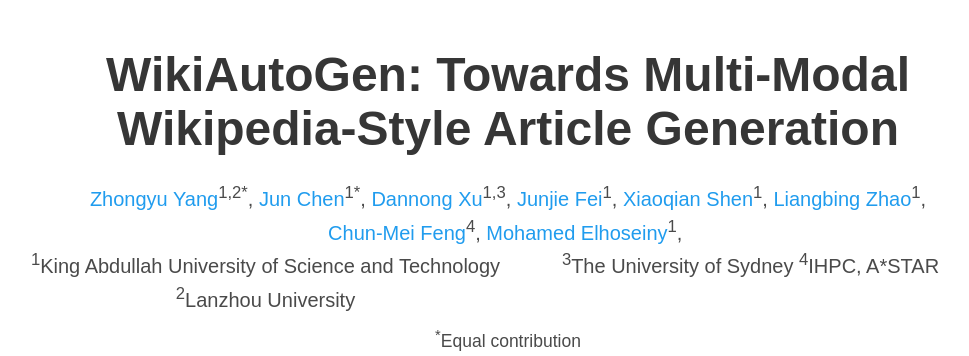
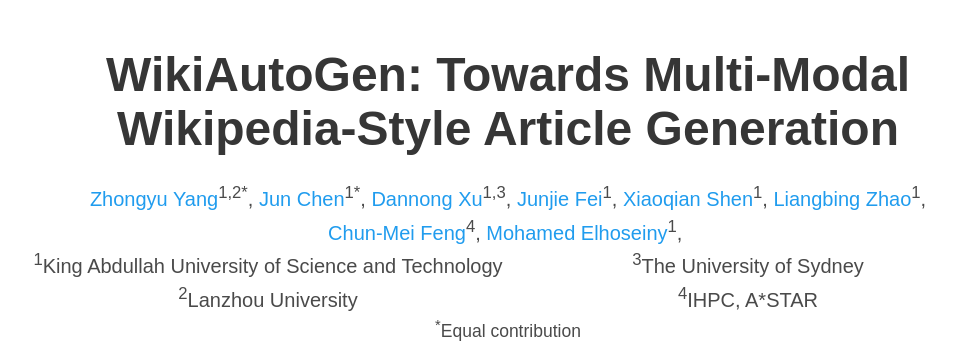
Before and after one commit to wikiautogen/wikiautogen.github.io, a plain HTML site: page index.html in a window 1280 px wide. Shown: the top 356 px of the page, without its empty margins (132-1101 px from the left). Drawn offline with nearby package versions, Linux system fonts and the light colour scheme; some icons are missing; a web font is replaced by a local one.

Commit message:
Update index.html

```diff
--- a/index.html
+++ b/index.html
@@ -113,19 +113,23 @@
                   </span>
                   </div>
 
-                  <div class="is-size-5 publication-authors" style="display: flex; flex-wrap: wrap; gap: 10px;">
-                      <div style="flex: 1 1 45%;"> <!-- 第一行 -->
-                          <span><sup>1</sup>King Abdullah University of Science and Technology</span>
-                          <span><sup>2</sup>Lanzhou University</span>
-                      </div>
-                      <div style="flex: 1 1 45%;"> <!-- 第二行 -->
-                          <span><sup>3</sup>The University of Sydney</span>
-                          <span><sup>4</sup>IHPC, A*STAR</span>
-                      </div>
-                      <div class="eql-cntrb" style="flex: 1 1 100%; text-align: center;">
-                          <small><sup>*</sup>Equal contribution</small>
-                      </div>
-                  </div>
+                  <table class="publication-authors" style="width: 100%; border-collapse: collapse; table-layout: fixed;">
+                      <tr>
+                          <td style="width: 50%; vertical-align: top;">
+                              <span><sup>1</sup>King Abdullah University of Science and Technology</span><br>
+                              <span><sup>2</sup>Lanzhou University</span>
+                          </td>
+                          <td style="width: 50%; vertical-align: top;">
+                              <span><sup>3</sup>The University of Sydney</span><br>
+                              <span><sup>4</sup>IHPC, A*STAR</span>
+                          </td>
+                      </tr>
+                      <tr>
+                          <td colspan="2" style="text-align: center;">
+                              <small><sup>*</sup>Equal contribution</small>
+                          </td>
+                      </tr>
+                  </table>
                   <div class="column has-text-centered">
                     <div class="publication-links">
                          <!-- Arxiv PDF link -->
```
